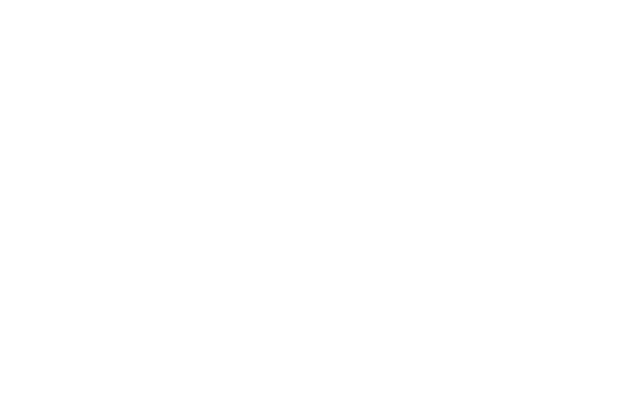
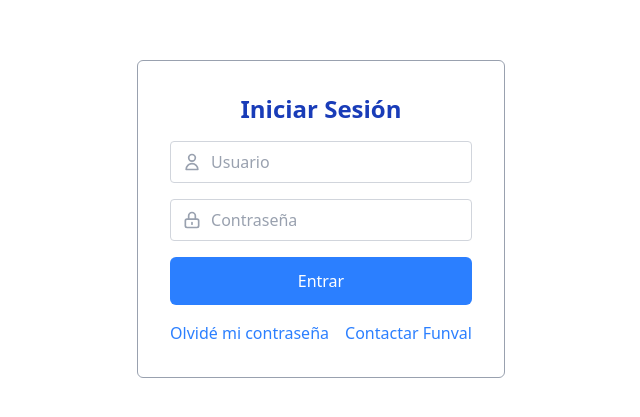
Before and after one commit to MuserOk/Horas-de-Servicio-Funval, a React (Vite) app: page /login in a window 1280 px wide. Shown: the part 181-598 px from the top of the page, without its empty margins (319-959 px from the left). Built offline with nearby package versions, Linux system fonts and the light colour scheme; the HTML template or start-up script is replaced by a standard one.

Commit message:
uploading the loging page

```diff
--- a/package.json
+++ b/package.json
@@ -10,13 +10,14 @@
     "preview": "vite preview"
   },
   "dependencies": {
-    "@tailwindcss/vite": "^4.1.14",
+    "@tailwindcss/vite": "^4.1.15",
     "axios": "^1.12.2",
     "react": "^19.1.1",
     "react-dom": "^19.1.1",
     "react-router": "^7.9.4",
+    "react-router-dom": "^7.9.4",
     "router-dom": "^3.0.3",
-    "tailwindcss": "^4.1.14"
+    "tailwindcss": "^4.1.15"
   },
   "devDependencies": {
     "@eslint/js": "^9.36.0",
--- a/src/App.jsx
+++ b/src/App.jsx
@@ -1,9 +1,10 @@
-import React from 'react'
+import React from "react";
+import Login from "./pages/login";
 
 export default function App() {
   return (
     <div>
-
+      <Login />
     </div>
-  )
+  );
 }
--- /dev/null
+++ b/src/pages/login.jsx
@@ -0,0 +1,77 @@
+import React from "react";
+
+export default function Login() {
+  return (
+    <div className="flex justify-center items-center h-screen">
+      <div className="p-8 border border-gray-400 rounded-md">
+        <h2 className="text-2xl font-bold mb-4 text-center text-blue-800">
+          Iniciar Sesión
+        </h2>
+        <form>
+          <div className="relative mb-4">
+            <span className="absolute inset-y-0 left-0 flex items-center pl-3">
+              <svg
+                className="w-5 h-5 text-gray-400"
+                fill="none"
+                stroke="currentColor"
+                viewBox="0 0 24 24"
+                xmlns="http://www.w3.org/2000/svg"
+              >
+                <path
+                  strokeLinecap="round"
+                  strokeLinejoin="round"
+                  strokeWidth="2"
+                  d="M16 7a4 4 0 11-8 0 4 4 0 018 0zM12 14a7 7 0 00-7 7h14a7 7 0 00-7-7z"
+                ></path>
+              </svg>
+            </span>
+            <input
+              type="text"
+              id="username"
+              name="username"
+              className="w-full p-2 pl-10 border border-gray-300 rounded placeholder-gray-400 focus:outline-none focus:ring-1 focus:ring-blue-500 focus:border-blue-500"
+              placeholder="Usuario"
+            />
+          </div>
+          <div className="relative mb-4 active:border-blue-500">
+            <span className="absolute inset-y-0 left-0 flex items-center pl-3">
+              <svg
+                className="w-5 h-5 text-gray-400"
+                fill="none"
+                stroke="currentColor"
+                viewBox="0 0 24 24"
+                xmlns="http://www.w3..org/2000/svg"
+              >
+                <path
+                  strokeLinecap="round"
+                  strokeLinejoin="round"
+                  strokeWidth="2"
+                  d="M12 15v2m-6 4h12a2 2 0 002-2v-6a2 2 0 00-2-2H6a2 2 0 00-2 2v6a2 2 0 002 2zm10-10V7a4 4 0 00-8 0v4h8z"
+                ></path>
+              </svg>
+            </span>
+            <input
+              type="password"
+              className="w-full p-2 pl-10 border border-gray-300 rounded placeholder-gray-400 focus:outline-none focus:ring-1 focus:ring-blue-500 focus:border-blue-500"
+              placeholder="Contraseña"
+            />
+          </div>
+          <button
+            type="submit"
+            className="w-full p-3 bg-blue-500 text-white rounded-md cursor-pointer"
+          >
+            Entrar
+          </button>
+        </form>
+        <div className="mt-4 text-center">
+          <a href="#" className="mr-4 text-blue-500 no-underline">
+            Olvidé mi contraseña
+          </a>
+          <a href="#" className="text-blue-500 no-underline">
+            Contactar Funval
+          </a>
+        </div>
+      </div>
+    </div>
+  );
+}
```
Also changed, not shown: 1 other file (tests, documents, lock files or other folders).
